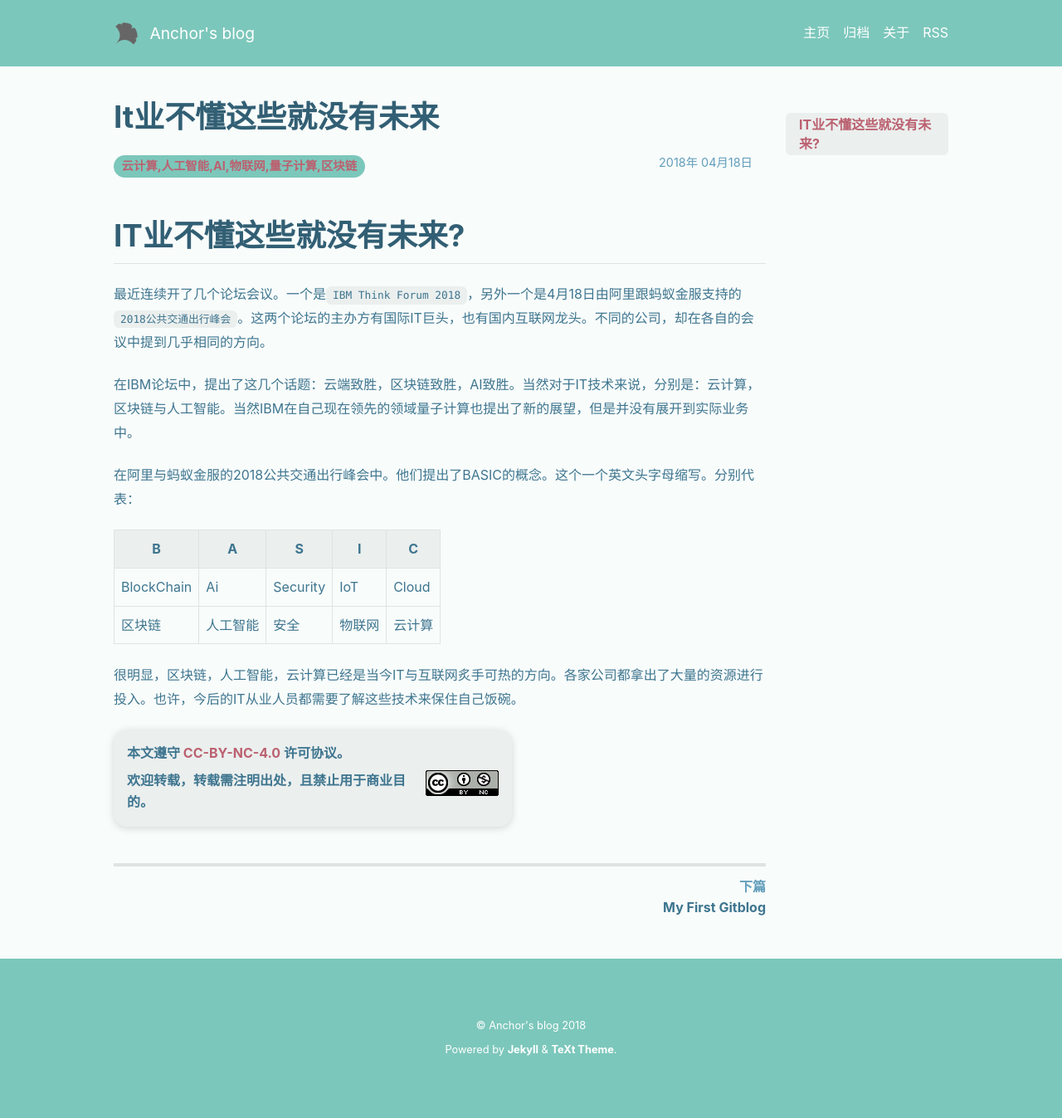
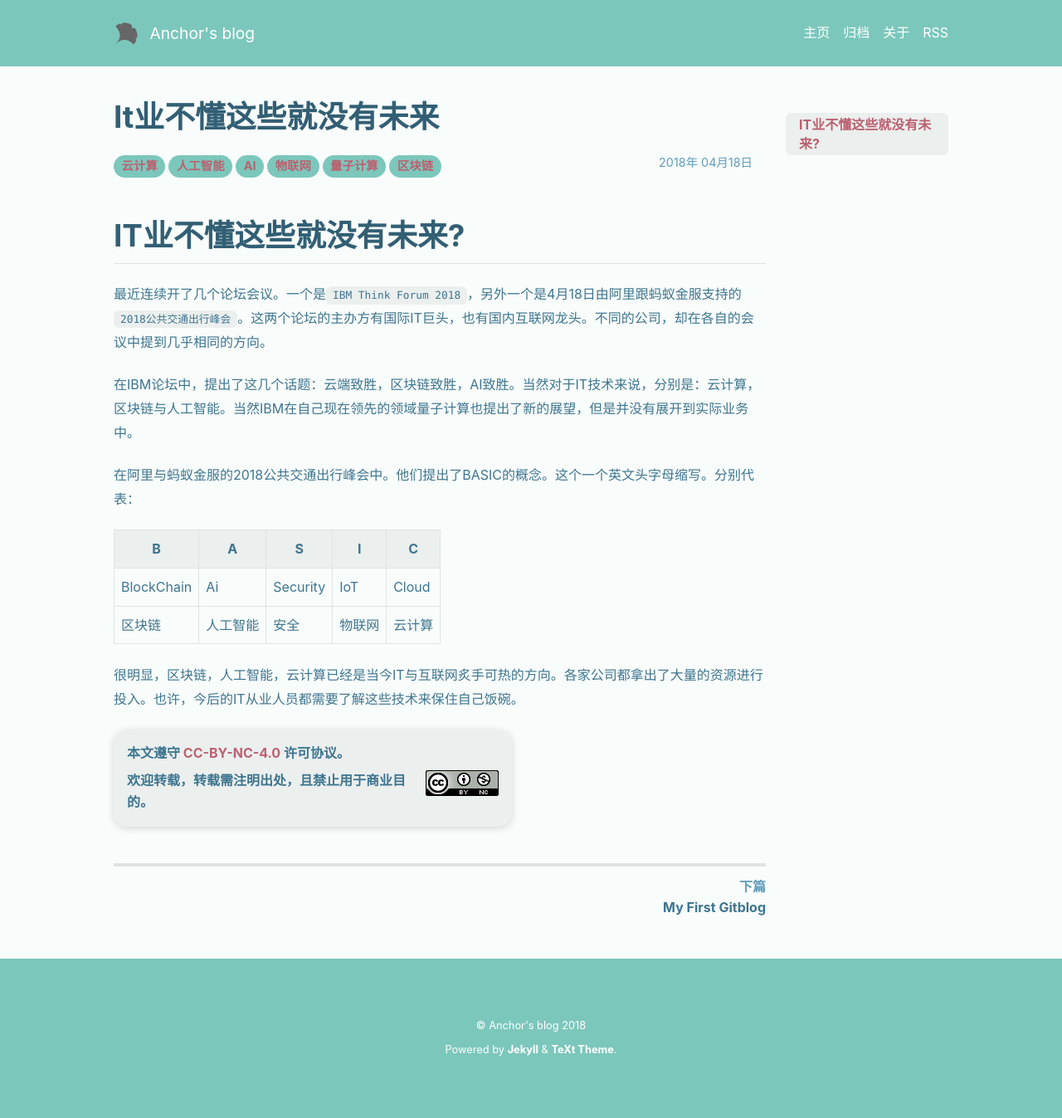
Before and after one commit to sundag/sundag.github.io, a Jekyll site: the page built from _posts/2018-04-18-IT业不懂这些就没有未来.md, in a window 1280 px wide. Shown: the whole page at 83% size. Built offline with Jekyll 4.4.1, drawn with Linux system fonts in a browser that asks for light colours; nearby versions of some CDN libraries; our own code applies the rules of GitHub Pages for plain Markdown files.

```diff
--- a/_posts/2018-04-18-IT业不懂这些就没有未来.md
+++ b/_posts/2018-04-18-IT业不懂这些就没有未来.md
@@ -1,5 +1,11 @@
 ---
-tags: 云计算,人工智能,AI,物联网,量子计算,区块链
+tags:
+- 云计算
+- 人工智能
+- AI
+- 物联网
+- 量子计算
+- 区块链
 ---
 # IT业不懂这些就没有未来?
 最近连续开了几个论坛会议。一个是`IBM Think Forum 2018`，另外一个是4月18日由阿里跟蚂蚁金服支持的`2018公共交通出行峰会`。这两个论坛的主办方有国际IT巨头，也有国内互联网龙头。不同的公司，却在各自的会议中提到几乎相同的方向。
```
